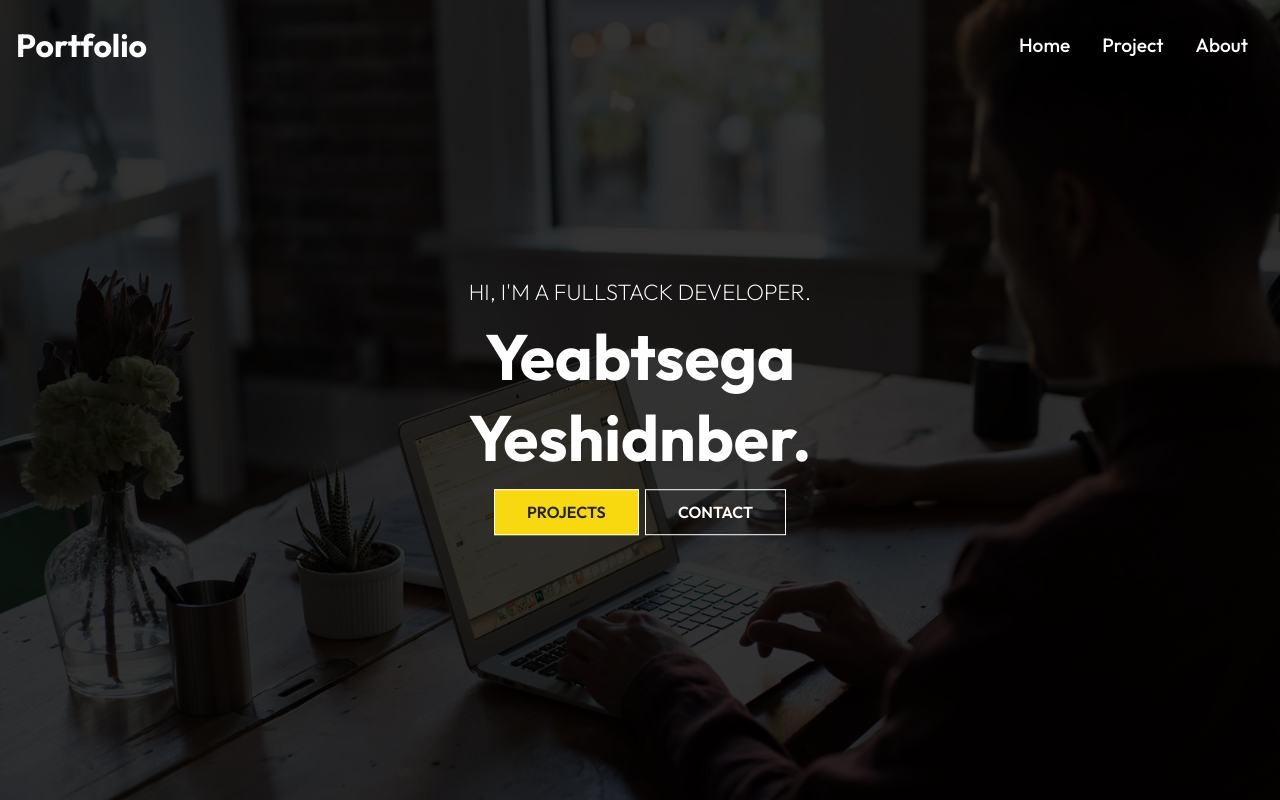
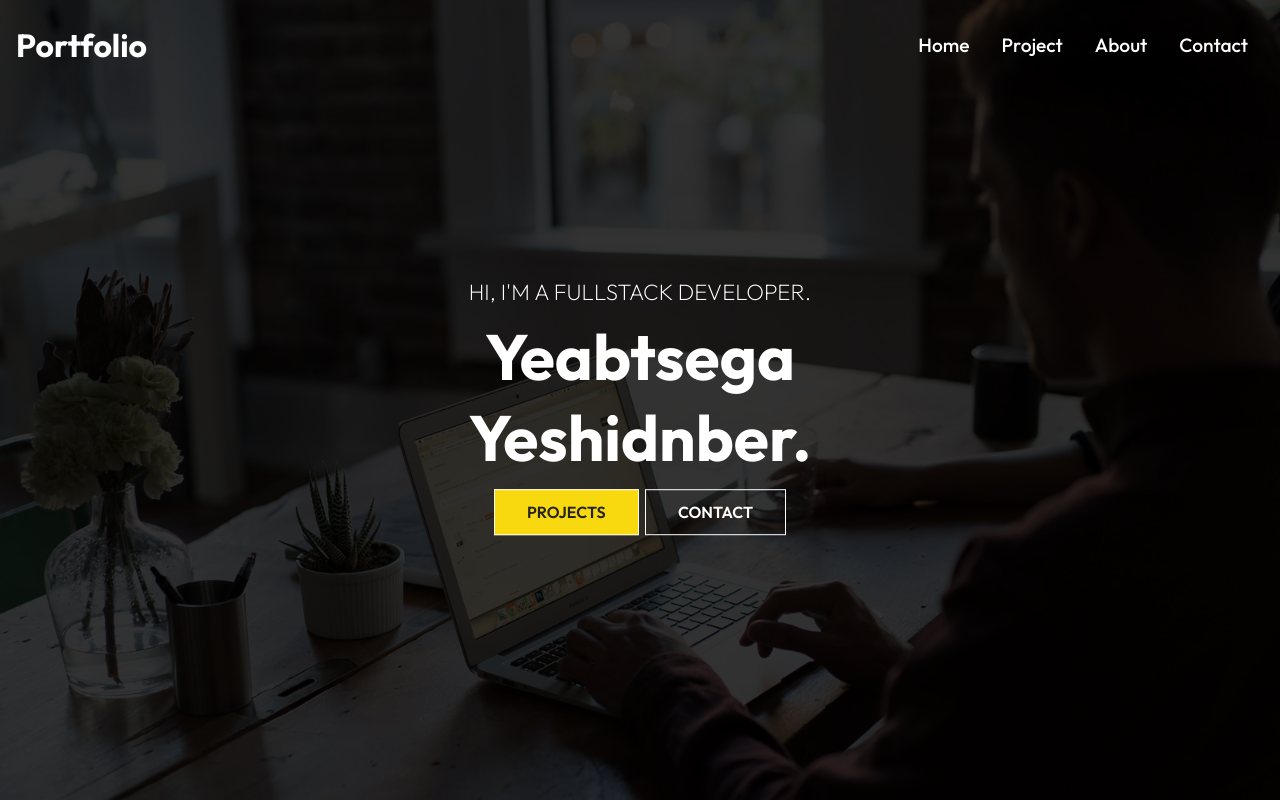
Before and after one commit to yeabtsega45/My-Portfolio, a React (Create React App) app: page / in a window 1280 px wide. Shown: the top 800 px of the page. Built offline with nearby package versions, Linux system fonts and the light colour scheme.

Commit message:
working on projects

```diff
--- a/src/App.js
+++ b/src/App.js
@@ -2,7 +2,7 @@ import React from "react";
 import { Routes, Route } from "react-router-dom";
 import "./index.css";
 import About from "./Routes/About";
-// import Contact from "./Routes/Contact";
+import Contact from "./Routes/Contact";
 import Home from "./Routes/Home";
 import Project from "./Routes/Project";
 
@@ -13,7 +13,7 @@ function App() {
         <Route path="/" element={<Home />} />
         <Route path="/project" element={<Project />} />
         <Route path="/about" element={<About />} />
-        {/* <Route path="/contact" element={<Contact />} /> */}
+        <Route path="/contact" element={<Contact />} />
       </Routes>
     </>
   );
--- a/src/Components/Navbar.js
+++ b/src/Components/Navbar.js
@@ -34,9 +34,9 @@ function Navbar() {
         <li>
           <Link to="/about">About</Link>
         </li>
-        {/* <li>
+        <li>
           <Link to="/contact">Contact</Link>
-        </li> */}
+        </li>
       </ul>
       <div className="nav-icon" onClick={handleClick}>
         {click ? (
--- a/src/Routes/Contact.js
+++ b/src/Routes/Contact.js
@@ -2,14 +2,14 @@ import React from "react";
 import Navbar from "../Components/Navbar";
 import Footer from "../Components/Footer";
 import HeroImg2 from "../Components/HeroImg2";
-import Form from "../Components/Form";
+// import Form from "../Components/Form";
 
 function Contact() {
   return (
     <div>
       <Navbar />
       <HeroImg2 heading="CONTACT." text="Let's have a chat." />
-      <Form />
+      {/* <Form /> */}
       <Footer />
     </div>
   );
```
Also changed, not shown: src/Components/WorkCardData.js (line endings or trailing spaces), src/assets/project3.png.
